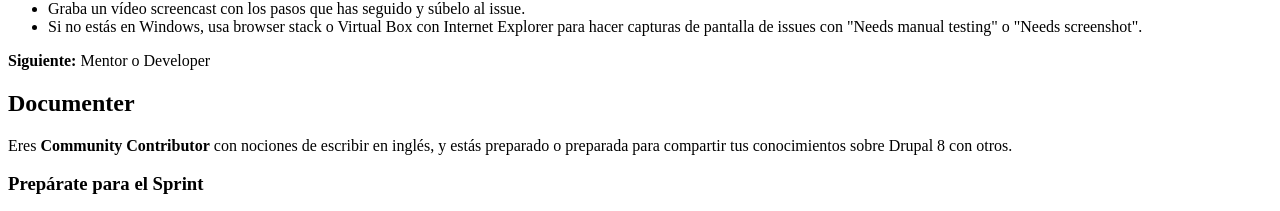
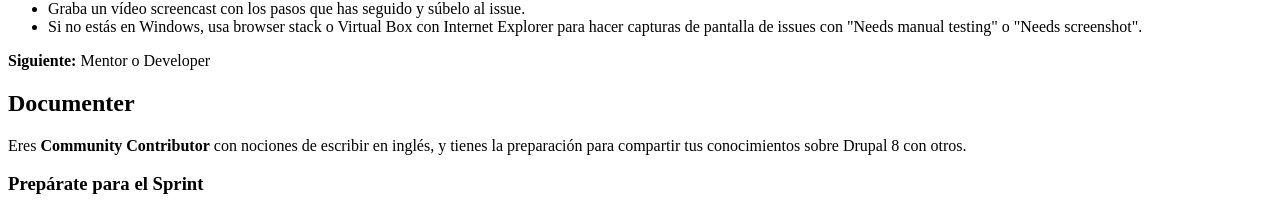
Before and after one commit to drupal-mentoring/drupal-contributor-roles, a plain HTML site: page es/index.html in a window 1280 px wide. Shown: the part 1390-1601 px from the top of the page. Drawn offline with Linux system fonts and the light colour scheme.

Commit message:
Made documenter text gender neutral

```diff
--- a/es/index.html
+++ b/es/index.html
@@ -82,7 +82,7 @@
 
 <h2>Documenter</h2>
 
-<p>Eres <strong>Community Contributor</strong> con nociones de escribir en inglés, y estás preparado o preparada para compartir tus conocimientos sobre Drupal 8 con otros.</p>
+<p>Eres <strong>Community Contributor</strong> con nociones de escribir en inglés, y tienes la preparación para compartir tus conocimientos sobre Drupal 8 con otros.</p>
 
 <h3>Prepárate para el Sprint</h3>
 <ul>
```
